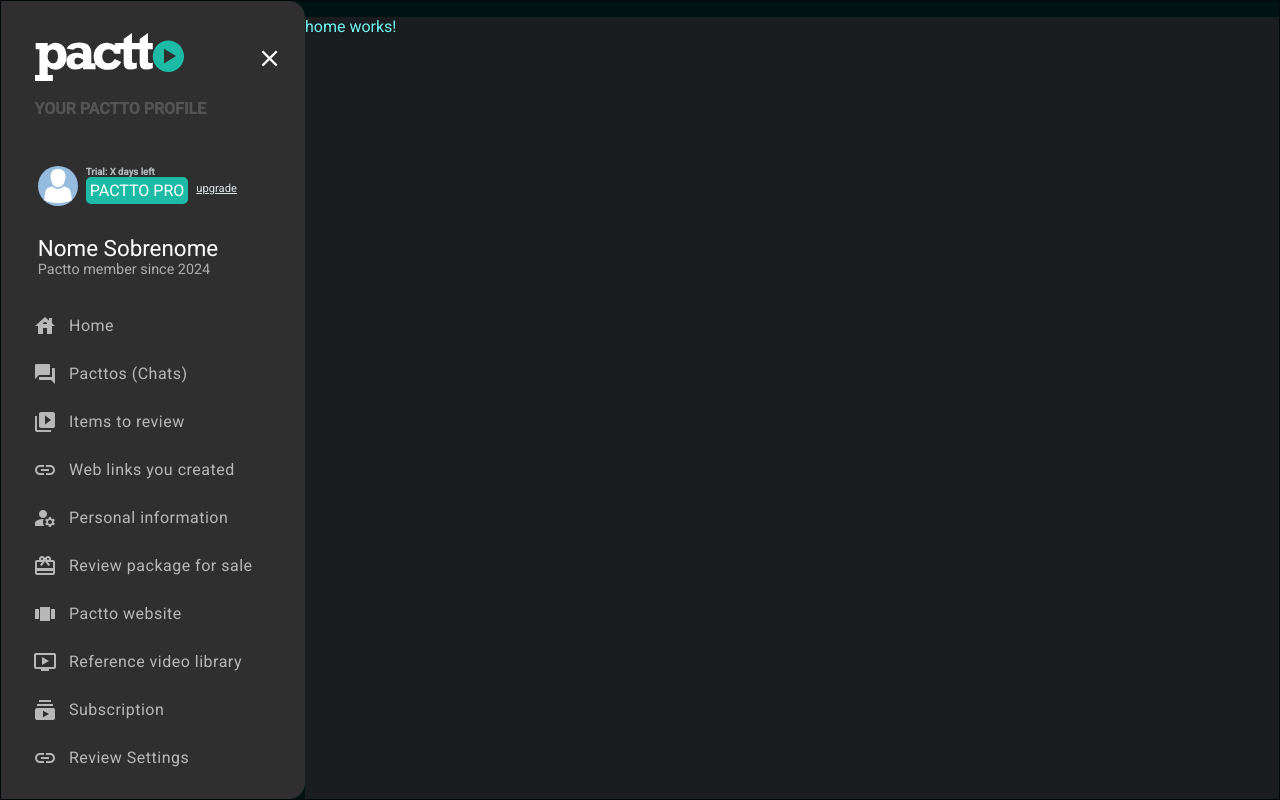
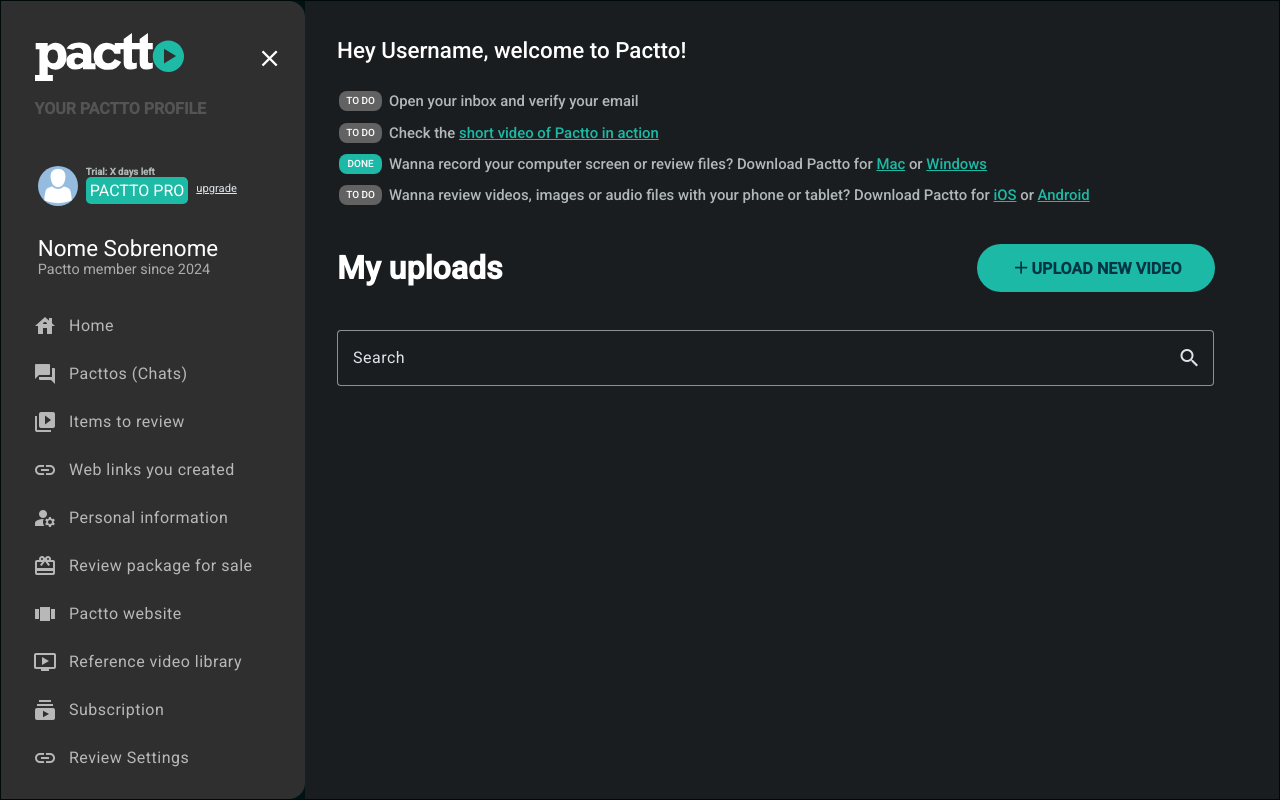
Before and after one commit to JNaicraG/pactto-dashboard, an Angular app: page / in a window 1280 px wide. Built offline with nearby package versions, Linux system fonts and the light colour scheme.

Commit message:
feat(Home): implemented todo list, search bar and fileupload, trying to match the reference

```diff
--- a/src/app/components/shared/search-bar/search-bar.component.scss
+++ b/src/app/components/shared/search-bar/search-bar.component.scss
@@ -5,7 +5,7 @@
     //align-items: center;
     justify-content: space-between;
     //margin:0;
-    padding: 2rem;
+    //padding: 2rem;
     width: 100%;
 
     mat-form-field{
--- a/src/app/pages/home/home.component.html
+++ b/src/app/pages/home/home.component.html
@@ -1 +1,41 @@
-<p>home works!</p>
+<app-container class="container">
+    <section>
+        <ul>
+            <h2> Hey {{'Username'}}, welcome to Pactto!</h2>
+            <li>
+                <app-to-do [done]="false"></app-to-do>
+                <span>Open your inbox and verify your email</span>
+            </li>
+            <li>
+                <app-to-do [done]="false"></app-to-do>
+                <div>
+                    <span>Check the </span>
+                    <a target="_blank" href="https://www.youtube.com/watch?si=j8Hi4uCL0oKfX7oU&t=93&v=CvbvDGsZsKM&feature=youtu.be"> short video of Pactto in action</a>
+                </div>
+            </li>
+            <li>
+                <app-to-do [done]="true"></app-to-do>
+                <div>
+                    <span>Wanna record your computer screen or review files? Download Pactto for
+                        <a href="https://pactto.com/#download" target="_blank">Mac</a> or
+                        <a href="https://pactto.com/#download" target="_blank">Windows</a> </span>
+                </div>
+            </li>
+            <li>
+                <app-to-do [done]="false"></app-to-do>
+                <div>
+                    <span>Wanna review videos, images or audio files with your phone or tablet? Download Pactto for
+                        <a target="_blank" href="https://apps.apple.com/us/app/pactto-record-video-feedback/id1662226619">iOS</a> or
+                        <a target="_blank" href="https://play.google.com/store/apps/details?id=com.pactto.replay">Android</a></span>
+                </div>
+            </li>
+        </ul>
+    </section>
+    <section>
+        <div>
+            <h1>My uploads</h1>
+            <app-file-upload class="file-upload"></app-file-upload>
+        </div>
+        <app-search-bar [queryControl]="queryControl"></app-search-bar>
+    </section>
+</app-container>
--- a/src/app/pages/home/home.component.scss
+++ b/src/app/pages/home/home.component.scss
@@ -0,0 +1,86 @@
+@use '../../../styles/colors/main-colors.scss' as main-colors;
+
+.container {
+    margin: 0;
+    padding: 1.1rem 2rem;
+    //min-width: 100%;
+
+    h1,
+    h2 {
+        color: #fff;
+    }
+
+    section:nth-child(1) {
+        h2 {
+            font: 500 1.4rem 'Roboto', 'Helvetica Neue', 'sans-serif';
+        }
+
+        ul,
+        li {
+            margin: 0;
+            padding: 0;
+            list-style: none;
+        }
+
+        ul {
+            display: flex;
+            flex-direction: column;
+            gap: 0.5rem;
+        }
+
+        li {
+            display: flex;
+            justify-content: start;
+            font: 500 0.93rem 'Roboto', 'Helvetica Neue', 'sans-serif';
+
+            div {
+                gap: 0.1rem;
+                align-self: center;
+            }
+
+            span {
+                color:#{main-colors.$secondary-dark};
+                margin-left: 0.3rem;
+                align-self: center;
+            }
+
+            a {
+                text-decoration: underline;
+                color: #{main-colors.$accent-blue};
+            }
+
+        }
+    }
+
+    section:nth-child(2) {
+        //padding: 2rem 0;
+        //display: flex;
+        //flex-direction: column;
+        //justify-content: start;
+        //align-items: start;
+        //min-width: 100%;
+
+        div {
+            //min-width: 100%;
+            padding: 1rem 0;
+            display: flex;
+            justify-content: space-between;
+            align-items: center;
+
+            h1 {
+                font: bold 2rem 'Roboto', 'Helvetica Neue', 'sans-serif';
+            }
+
+            .file-upload{
+                width: fit-content;
+                flex-wrap: wrap;
+            }
+        }
+    }
+
+
+
+
+
+
+}
--- a/src/app/pages/home/home.component.ts
+++ b/src/app/pages/home/home.component.ts
@@ -1,12 +1,53 @@
-import { Component } from '@angular/core';
+import { Component, OnInit } from '@angular/core';
+import { SearchBarComponent } from '../../components/shared/search-bar/search-bar.component';
+import { FormControl, Validators } from '@angular/forms';
+import { Observable, startWith, map } from 'rxjs';
+import { ToDoComponent } from '../../components/shared/to-do/to-do.component';
+import { ContainerComponent } from '../../components/shared/container/container.component';
+import { FileUploadComponent } from '../../components/shared/file-upload/file-upload.component';
 
 @Component({
   selector: 'app-home',
   standalone: true,
-  imports: [],
+  imports: [
+    SearchBarComponent,
+    ToDoComponent,
+    ContainerComponent,
+    FileUploadComponent
+  ],
   templateUrl: './home.component.html',
   styleUrl: './home.component.scss'
 })
-export class HomeComponent {
+export class HomeComponent implements OnInit{
+
+  queryControl:FormControl = new FormControl('');
+  query: any = '';
+
+  ngOnInit(): void {
+    this._updateFilter()
+      .subscribe(cardsAtualizados => {
+        //this.query = queryAtual;
+        //this.cardsFiltrados = cardsAtualizados;
+      });
+  }
+
+
+  private _updateFilter(): Observable<any> {
+    return this.queryControl.valueChanges.pipe(
+      startWith(''),
+      map(value => this._filter(value as string || ''))
+    );
+  }
+
+
+  private _filter(query: string): any[] {
+    //if (query === '') {
+    //  return this.cards;
+    //}
+    //const filteredValue = query.toLowerCase();
+    //const cardsFiltrados = this.cards.filter(card => card.titulo.toLowerCase().includes(filteredValue));
+    //return cardsFiltrados;
+    return [''];
+  }
 
 }
```
